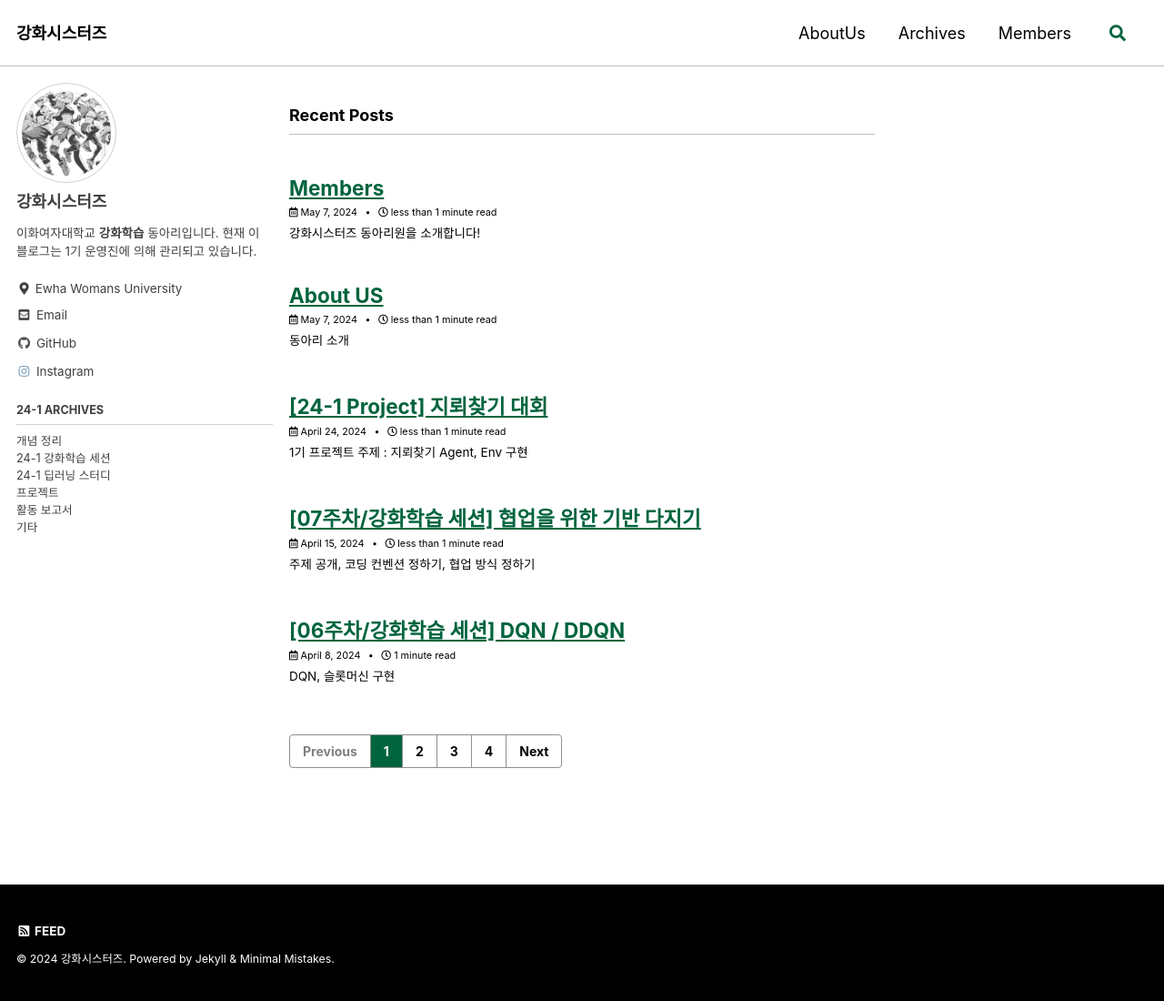
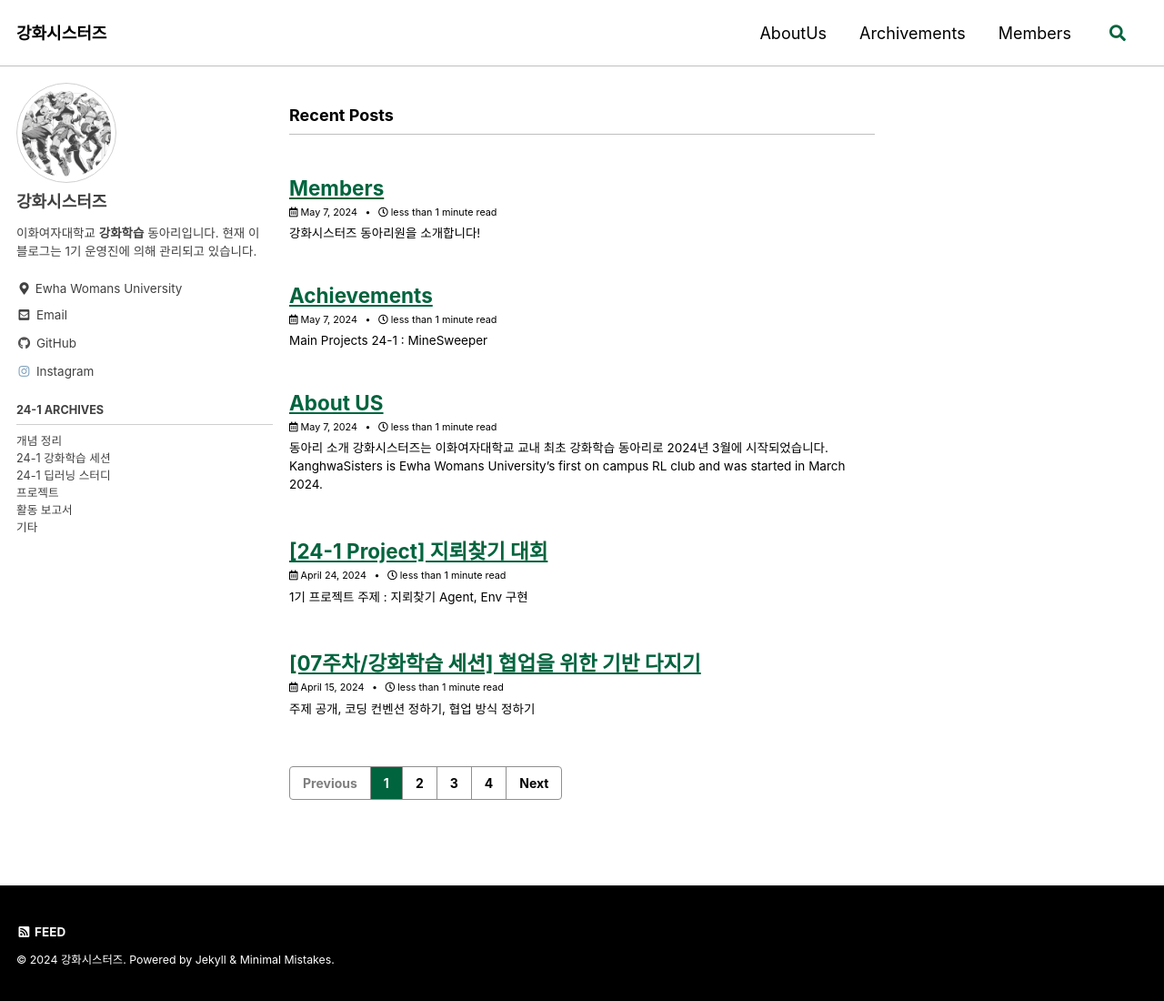
Before and after one commit to sy-mwish/kanghwasisters.github.io, a Jekyll site: the page built from index.html, in a window 1280 px wide and 1100 px high. Shown: the whole window at 91% size. Built offline with Jekyll 4.4.1, drawn with Linux system fonts in a browser that asks for light colours; cached includes are drawn as plain includes; the list of posts is cut into pages by our own code.

Commit message:
동아리 소개 작성

```diff
--- a/_data/navigation.yml
+++ b/_data/navigation.yml
@@ -1,9 +1,9 @@
 # main links
 main:
   - title: "AboutUs"
-    url: /categories/aboutUs/
-  - title: "Archives"
-    url: /categories/archives/
+    url: /AboutUS/
+  - title: "Archivements"
+    url: /Achievements/
   - title: "Members"
     url: /Members/
   # - title: "Sample Collections"
--- a/_posts/2024-05-07-AboutUS.md
+++ b/_posts/2024-05-07-AboutUS.md
@@ -1,6 +1,5 @@
 ---
 title: "About US"
-categories:
 tags:
     - [공지, 소개]
 toc: true
@@ -12,7 +11,33 @@ date: 2024-05-07
 
 ---
 ## 동아리 소개
+강화시스터즈는 이화여자대학교 교내 최초 강화학습 동아리로 2024년 3월에 시작되었습니다.
+KanghwaSisters is Ewha Womans University's first on campus RL club and was started in March 2024.
 
-## Current State
+📍 **Location** : Ewha Womans University, Seoul, South Korea
 
-## Achievement
+🏁 **Founded** : March 2024, by [@Jimin Lee](https://github.com/Tonnonssi)
+
+📚 **Interested in ...** : `RL` , `DL`
+
+👩‍💻 **Main Language** : <img src="https://img.shields.io/badge/Python-3776AB?style=flat-square&logo=Python&logoColor=white"/>
+
+💻 **Main Develop Tool** : <img src="https://img.shields.io/badge/Pytorch-EE4C2C?style=flat-square&logo=pytorch&logoColor=white"/>
+
+🏠 **Club GitHub** : [https://github.com/KanghwaSisters](https://github.com/KanghwaSisters)
+- lang : `kor`, `eng`
+
+
+## Current
+**Status** : **`🔥 24-1 활동 중`**
+
+### Syllabus
+
+| Term | Details |
+| -- | -- |
+| March - April | RL basic theory and DL studies |
+| May - July | Project : Minesweeper |
+
+## Our Achievement
+자세한 내용은 우측 상단의 `Achievement`에서 확인해주세요 !
+👉 [**Achievement 포스팅 바로가기**](https://kanghwasisters.github.io/Achievements/)
--- /dev/null
+++ b/_posts/2024-05-07-Achievements.md
@@ -0,0 +1,56 @@
+---
+title: "Achievements"
+tags:
+    - [공지, 소개]
+toc: true
+toc_sticky: true
+comments: true
+author: Jimin Lee
+
+date: 2024-05-07
+
+---
+## Main Projects
+[24-1 : MineSweeper ](#Projects)
+
+## 24-1
+### 🗓️ Syllabus
+
+### Projects
+> **MineSweeper : RL**
+
+- 결과 정리 사이트 :
+
+
+- [진행 방식 및 세부 공지](https://kanghwasisters.github.io/%ED%94%84%EB%A1%9C%EC%A0%9D%ED%8A%B8/MinesweeperRLContest/)
+
+
+- 개발 일지 모음 :
+
+
+- GitHub :
+  - Main :
+  - MineMasters(Team1) :
+  - AI EOD(Team 2) :
+  - Officer :
+
+### 📚 How we studied ...
+월 : 메인 세션 및 개인 발표 진행
+목 : 자율 딥러닝 스터디
+
+- **Main Seesion**
+  - RL
+    - 👉 [세션 요약 바로가기](https://kanghwasisters.github.io/categories/RL_session/)
+    - 👉 [내용 정리](https://kanghwasisters.github.io/categories/study_summary/)
+    - 👉 사용한 교재 : [파이썬과 케라스로 배우는 강화학습](https://product.kyobobook.co.kr/detail/S000001766424)
+
+
+  - **extra presentation**
+    - 👉 [글로 만나보는 발표](https://kanghwasisters.github.io/categories/study_summary/)
+
+
+- **Deep Learning Study**
+  - 👉 [세션 요약 바로가기](https://kanghwasisters.github.io/categories/DL_session/)
+
+### 📂 Codes During Session
+[구글 드라이브로 몰아보는 24-1 세션 코드](https://drive.google.com/drive/folders/1QpAxu6B-rz9_ewXEJwXI5qnSSJ5bX66R)
```
